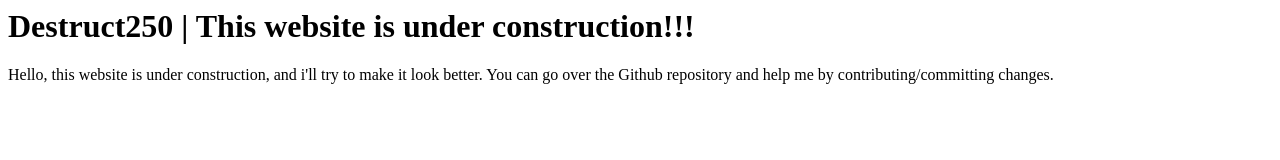
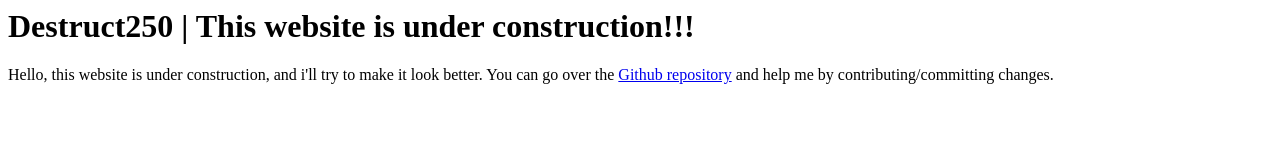
Before and after one commit to DestructMarble250/DST250Website, a plain HTML site: page index.html in a window 1280 px wide. Drawn offline with Linux system fonts and the light colour scheme.

Commit message:
Update index.html

```diff
--- a/index.html
+++ b/index.html
@@ -2,6 +2,6 @@
 <body>
   <h1>Destruct250 | This website is under construction!!!</h1>
   <p>Hello, this website is under construction, and i'll try to make it look better.
-  You can go over the Github repository and help me by contributing/committing changes.</p>
+  You can go over the <a href="https://github.com/DestructMarble250/MyOwnWebsite">Github repository</a> and help me by contributing/committing changes.</p>
   </body>
 </html>
```
